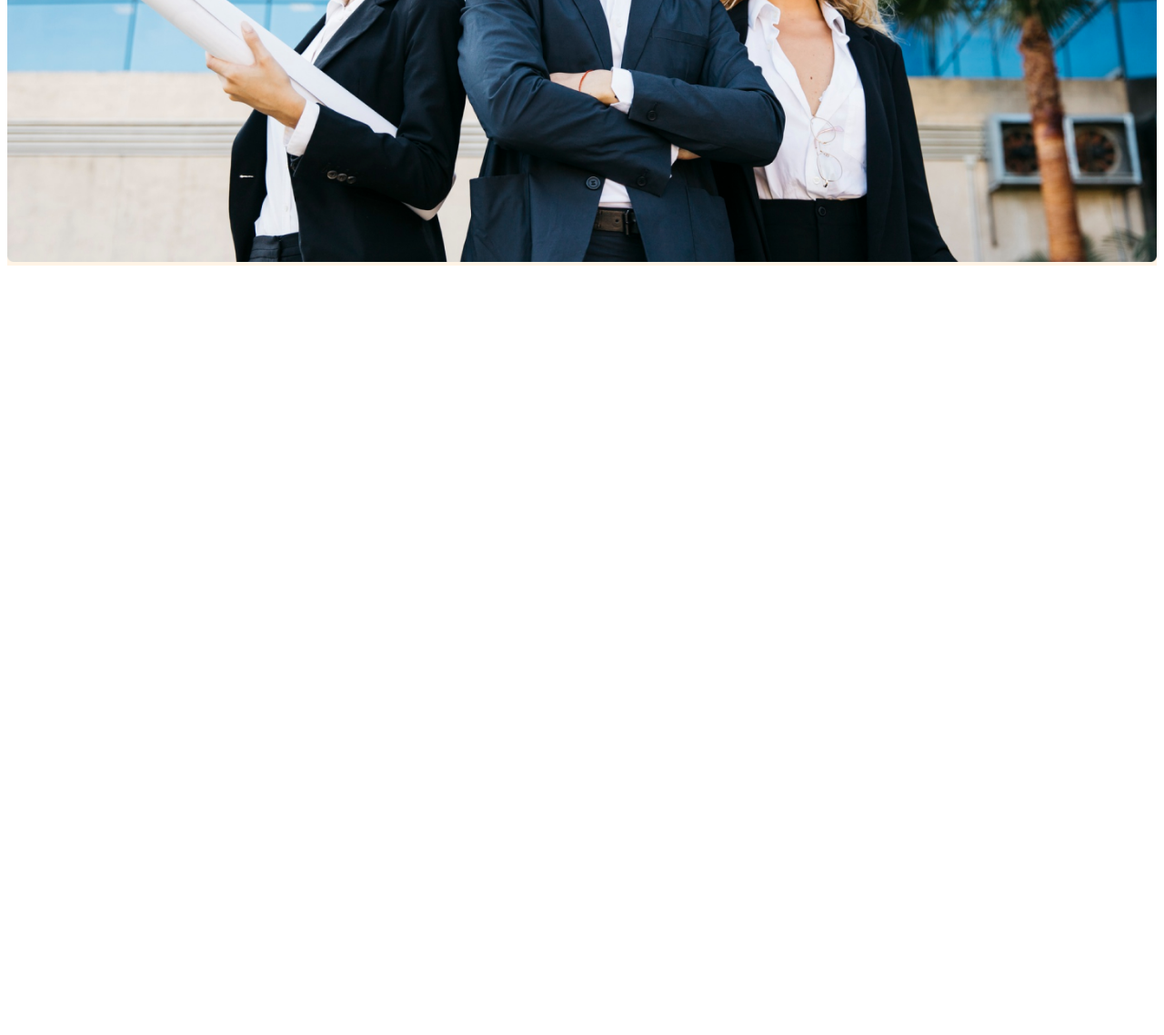
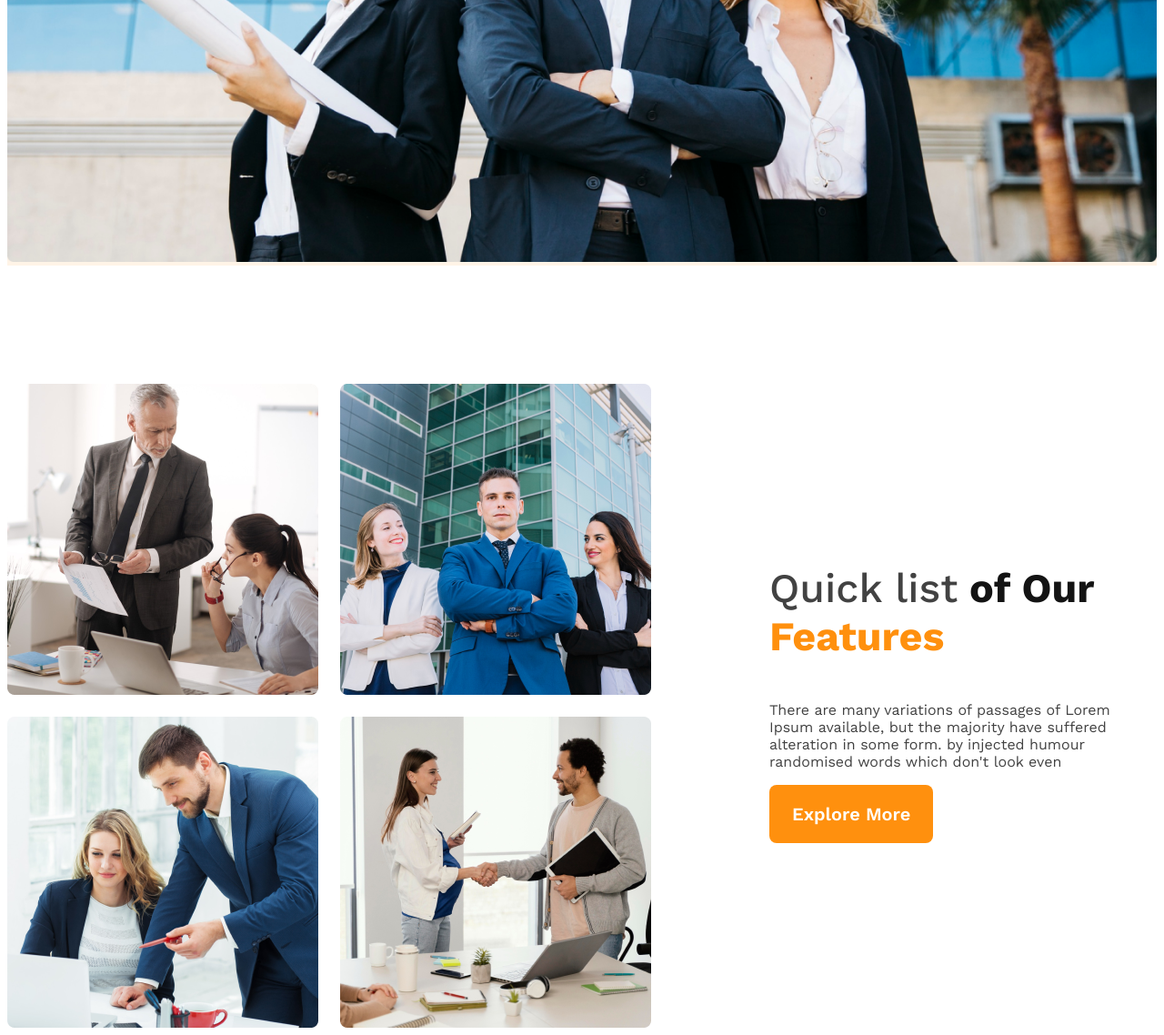
Before and after one commit to RaheelArfeen/G3-Architects, a plain HTML site: page index.html in a window 1280 px wide. Shown: the part 883-2021 px from the top of the page at 91% size. Before the commit the page ends 1183 px from the top, so only its background shows below. Drawn offline with nearby package versions, Linux system fonts and the light colour scheme.

Commit message:
added new code

```diff
--- a/index.html
+++ b/index.html
@@ -29,7 +29,19 @@
     </header>
 
     <main>
-
+        <section class="teams d-flex">
+            <div class="team-img-container">
+                <img src="images/team1.png" alt="">
+                <img src="images/team2.png" alt="">
+                <img src="images/team3.png" alt="">
+                <img src="images/team4.png" alt="">
+            </div>
+            <div class="our-features">
+                <h3 class="feature-title"><span id="quick-list" class="l-grey">Quick list</span> <span id="of-our" class="d-grey">of Our</span> <span class="text-primary" id="features">Features</span></h3>
+                <p class="feature-description l-grey">There are many variations of passages of Lorem Ipsum available, but the majority have suffered alteration in some form. by injected humour randomised words which don't look even</p>
+                <button class="btn">Explore More</button>
+            </div>
+        </section>
     </main>
 
     <footer>
--- a/style.css
+++ b/style.css
@@ -2,6 +2,15 @@
 
 *{
     font-family: "Work Sans", serif;
+}
+
+main{
+    max-width: 1440px;
+    margin: 0 auto;
+}
+
+main > section{
+    margin-top: 130px;
 }
 
 /* ============ Shared styles ============ */
@@ -23,7 +32,11 @@
 }
 
 .bg-color{
-    background: rgba(255, 144, 14, 0.1);
+    background: #FFF4E7
+}
+
+.text-primary{
+    color: #FF900E;
 }
 
 .btn{
@@ -81,10 +94,50 @@
     width: 100%;
 }
 
+/* team and feature related styles */
+.teams{
+    align-items: center;
+}
+
+.team-img-container{
+    display: grid;
+    grid-template-columns: repeat(2, 1fr);
+    gap: 24px;
+}
+
+.our-features{
+    margin-left: 130px;
+    max-width: 530px;
+}
+
+.feature-title{
+    font-size: 2.8rem;
+    font-weight: 700;
+}
+
+#quick-list{
+    font-weight: 500;
+}
+
 /* responsive media querry */
 
 @media screen and (max-width: 567px) {
-    .navbar, .nav-links{
+    .navbar, .nav-links, .teams{
         flex-direction: column;
     }
+    .team-img-container{
+        grid-template-columns: repeat(1, 1fr);
+    }
+    .our-features{
+        margin-left: 15px;
+    }
 }
+
+@media screen and (min-width:567px) and (max-width: 992px) {
+    .teams{
+        flex-direction: column;
+    }
+    .our-features{
+        margin: 50px;
+    }
+}
```
